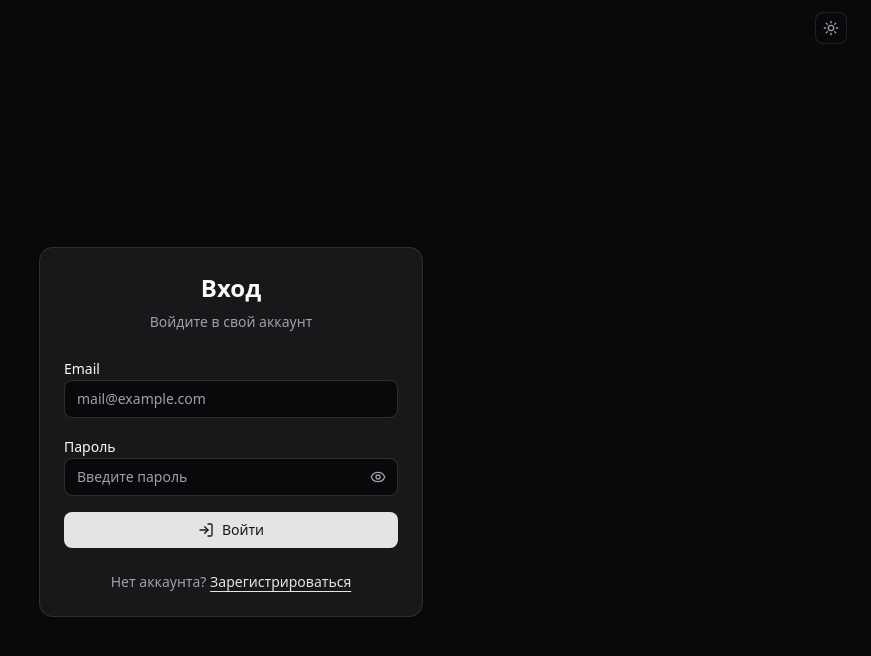
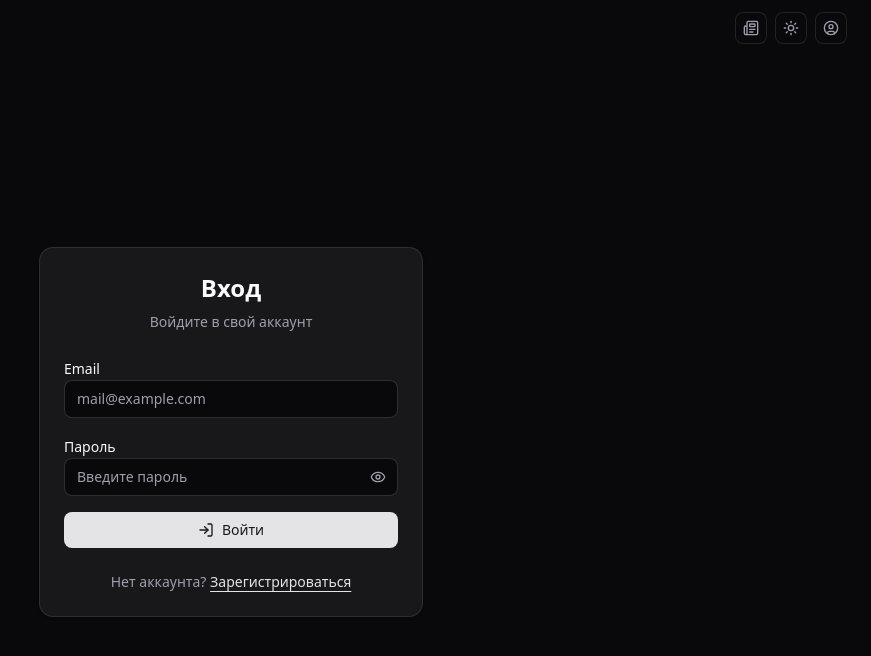
Before and after one commit to DevAndr/invest-front, a Next.js app: page /login in a window 1280 px wide. Shown: the top 656 px of the page, without its empty margins (409-1280 px from the left). Built offline with nearby package versions, Linux system fonts and the light colour scheme; no server answers.

Commit message:
feat: add navigation links for news and profile in the header

```diff
--- a/app/(dashboard)/layout.tsx
+++ b/app/(dashboard)/layout.tsx
@@ -1,4 +1,6 @@
 import React, {ReactNode} from "react";
+import Link from "next/link";
+import {Newspaper, UserCircle} from "lucide-react";
 import {SplashScreen} from "@/components/SplashScreen";
 import {Toaster} from "@/components/ui/sonner";
 import {TooltipProvider} from "@/components/ui/tooltip";
@@ -12,8 +14,22 @@ export default function DashboardLayout({children}: DashboardProps) {
     return (
         <SplashScreen>
             <TooltipProvider>
-                <header className="flex items-center justify-end px-6 py-3">
+                <header className="flex items-center justify-end gap-2 px-6 py-3">
+                    <Link
+                        href="/news"
+                        className="inline-flex items-center justify-center size-8 rounded-md border border-border bg-background text-muted-foreground hover:text-foreground hover:bg-muted transition-colors"
+                        title="Новости"
+                    >
+                        <Newspaper className="size-4"/>
+                    </Link>
                     <ThemeToggle/>
+                    <Link
+                        href="/profile"
+                        className="inline-flex items-center justify-center size-8 rounded-md border border-border bg-background text-muted-foreground hover:text-foreground hover:bg-muted transition-colors"
+                        title="Профиль"
+                    >
+                        <UserCircle className="size-4"/>
+                    </Link>
                 </header>
                 <main className='mx-6 mb-6'>
 
--- a/components/ui/theme-toggle.tsx
+++ b/components/ui/theme-toggle.tsx
@@ -8,6 +8,7 @@ export function ThemeToggle() {
     const {theme, setTheme} = useTheme()
     const [mounted, setMounted] = useState(false)
 
+    // eslint-disable-next-line react-hooks/set-state-in-effect
     useEffect(() => setMounted(true), [])
 
     if (!mounted) {
```
